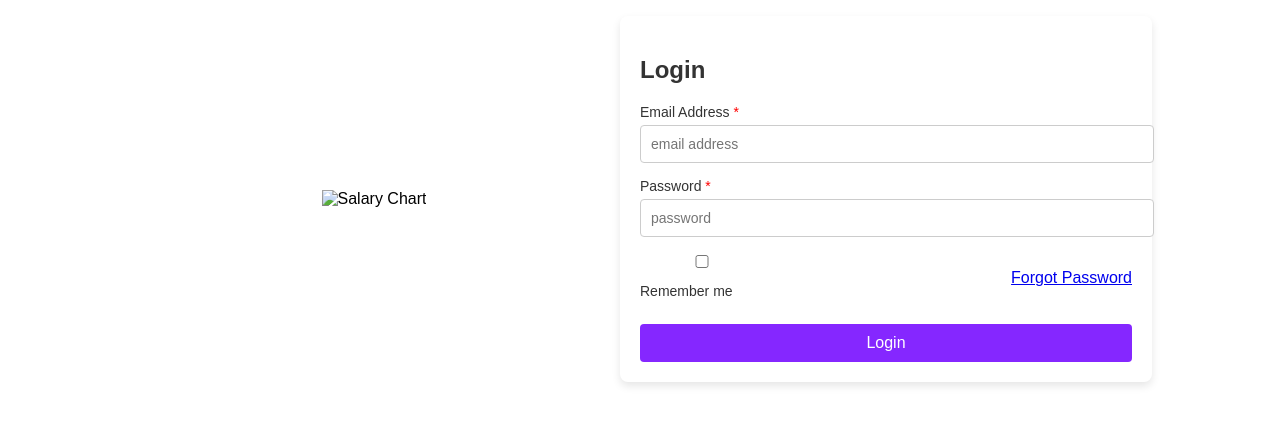
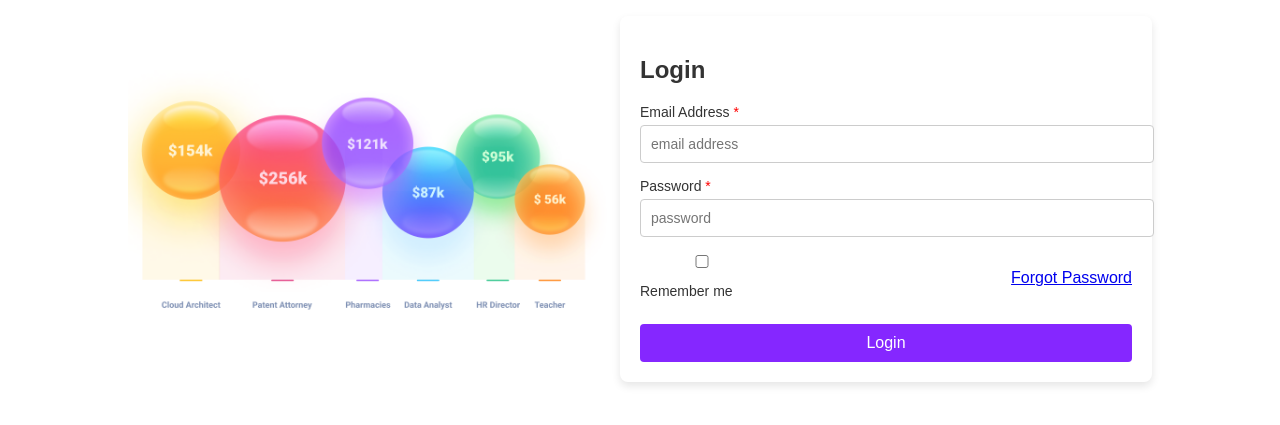
Before and after one commit to Dyang0/Salary-Negotiator, a website: page public/t.html in a window 1280 px wide. Shown: the part 201-626 px from the top of the page. Drawn offline with Linux system fonts and the light colour scheme.

Commit message:
bubble picture

```diff
--- a/public/t.html
+++ b/public/t.html
@@ -99,7 +99,7 @@
 <body>
   <div class="container">
     <div class="chart">
-      <img src="bubble-chart.png" alt="Salary Chart">
+      <img src="./images/bubble-chart copy.png" alt="Salary Chart">
     </div>
 
     <div class="login">
```
